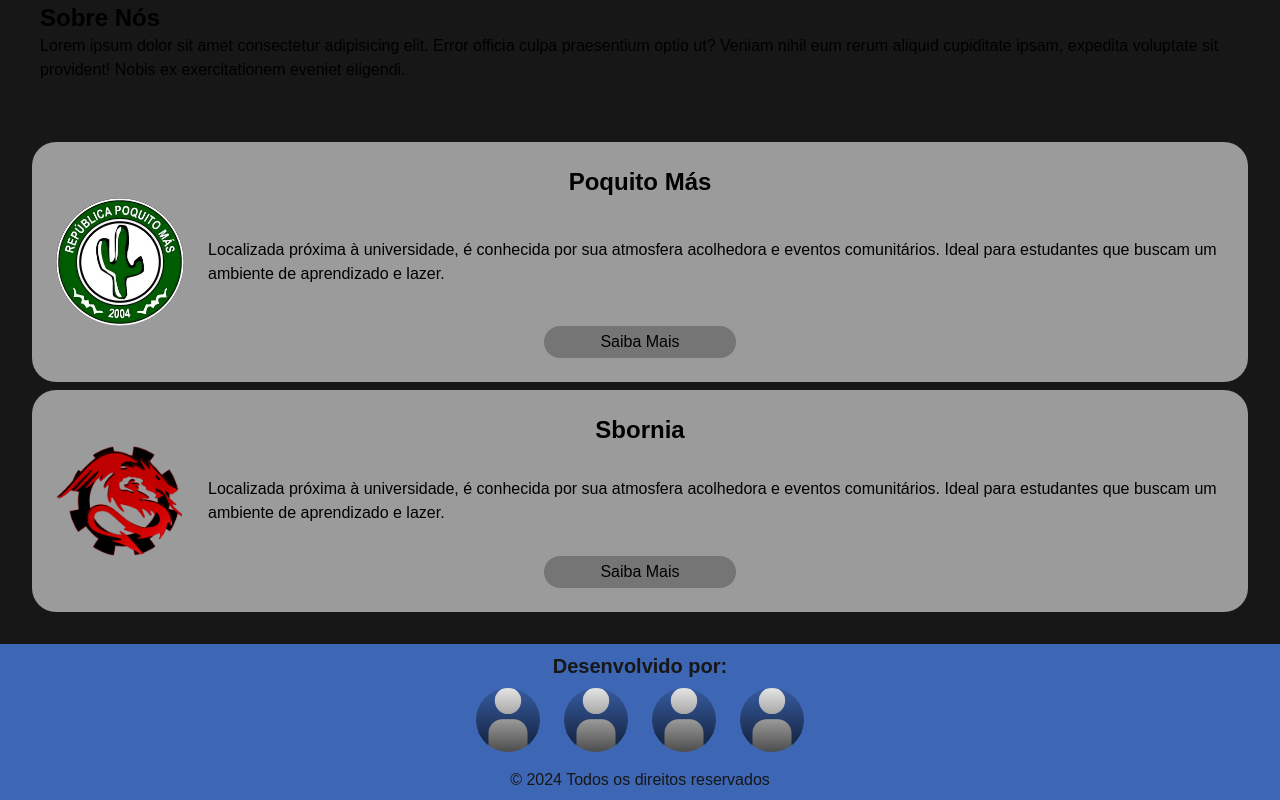
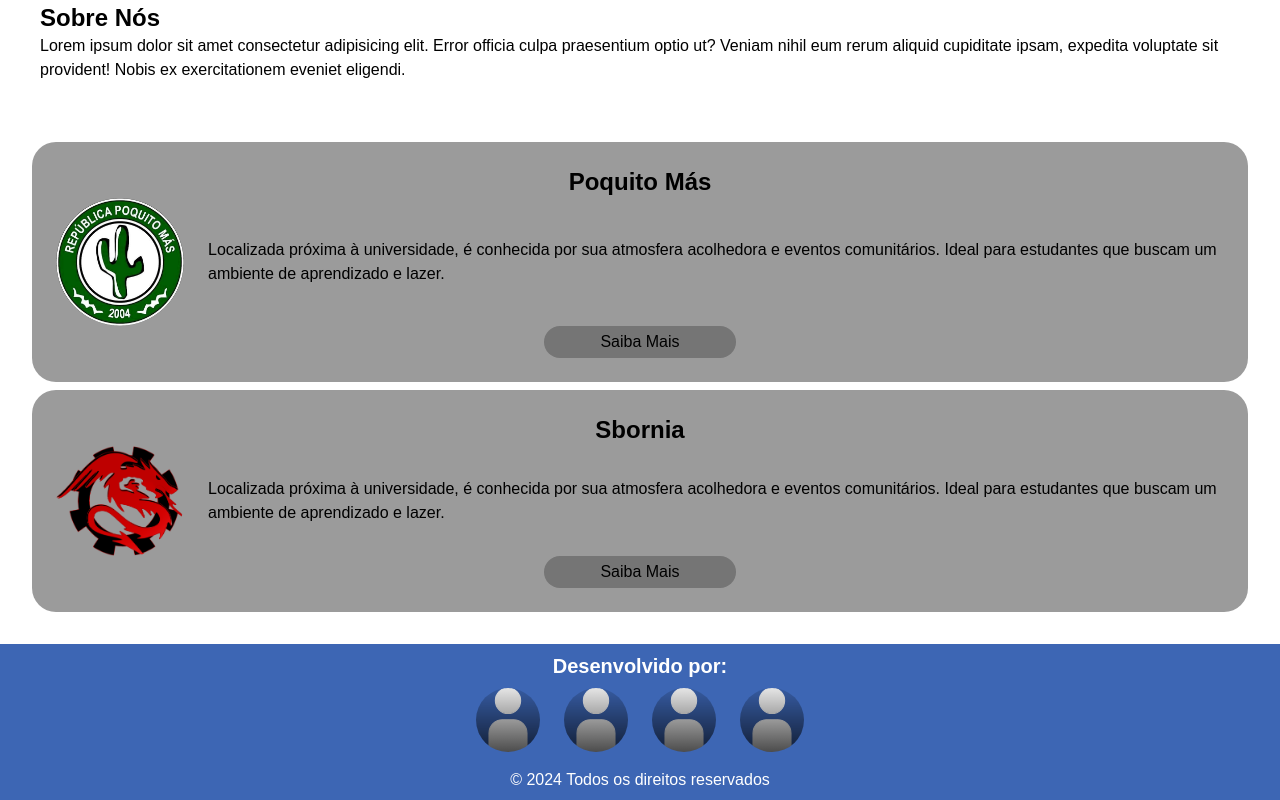
Before and after one commit to Jooaomarcelo/projeto-final-web, a Next.js app: page /home in a window 1280 px wide. Shown: the part 790-1590 px from the top of the page. Built offline with nearby package versions, Linux system fonts and the light colour scheme; no server answers.

Commit message:
updated styles and explore

```diff
--- a/src/app/(pages)/home/page.jsx
+++ b/src/app/(pages)/home/page.jsx
@@ -11,7 +11,7 @@ export default function Home() {
             Seja Bem Vindo ao Nosso Site
           </h1>
           <span>Descubra a sua República Universitária em Itajubá</span>
-          <Link href="#section">
+          <Link href="#explore">
             <div className="mt-5 py-3 px-7 rounded-lg bg-[#DBF5E0] text-black">
               Explorar
             </div>
--- a/src/app/globals.css
+++ b/src/app/globals.css
@@ -8,17 +8,10 @@
   --shadow-dark: 0px 6px 10px rgba(0, 0, 0, 0.6);
 }
 
-@media (prefers-color-scheme: dark) {
-  :root {
-    --background: #0a0a0a;
-    --foreground: #ededed;
-  }
-}
-
 html,
 body {
   color: var(--foreground);
-  background: var(--foreground);
+  background: var(--background);
   font-family: Arial, Helvetica, sans-serif;
 }
 
@@ -38,7 +31,7 @@ h2 {
   }
 
   .user-form {
-    @apply flex flex-col justify-evenly w-auto gap-4 py-[2rem] px-14 overflow-y-auto bg-gradient-to-b from-blue-800/70 to-blue-950/90 shadow-lg rounded-[80px];
+    @apply text-white flex flex-col justify-evenly w-auto gap-4 py-[2rem] px-14 overflow-y-auto bg-gradient-to-b from-blue-800/70 to-blue-950/90 shadow-lg rounded-[80px];
   }
 
   .input-user-form {
--- a/src/components/Explore.jsx
+++ b/src/components/Explore.jsx
@@ -4,7 +4,7 @@ export default async function Explore() {
   const fraternities = await readFraternities();
   return (
     // Explore Content
-    <div className="flex flex-col p-8 gap-2 items-center">
+    <div id="explore" className="flex flex-col p-8 gap-2 items-center">
       {fraternities.map((item, index) => {
         if (item.description) {
           // Card
--- a/src/components/template/Rodape.jsx
+++ b/src/components/template/Rodape.jsx
@@ -2,7 +2,7 @@ import Link from "next/link";
 
 export default function Rodape() {
   return (
-    <footer className="flex flex-col  items-center w-full min-h-32 bg-[#3D66B4] p-2 gap-2">
+    <footer className="flex flex-col text-white items-center w-full min-h-32 bg-[#3D66B4] p-2 gap-2">
       <h3 className="text-xl font-bold">Desenvolvido por:</h3>
       <ul className="flex gap-6 justify-center">
         <li>
```
